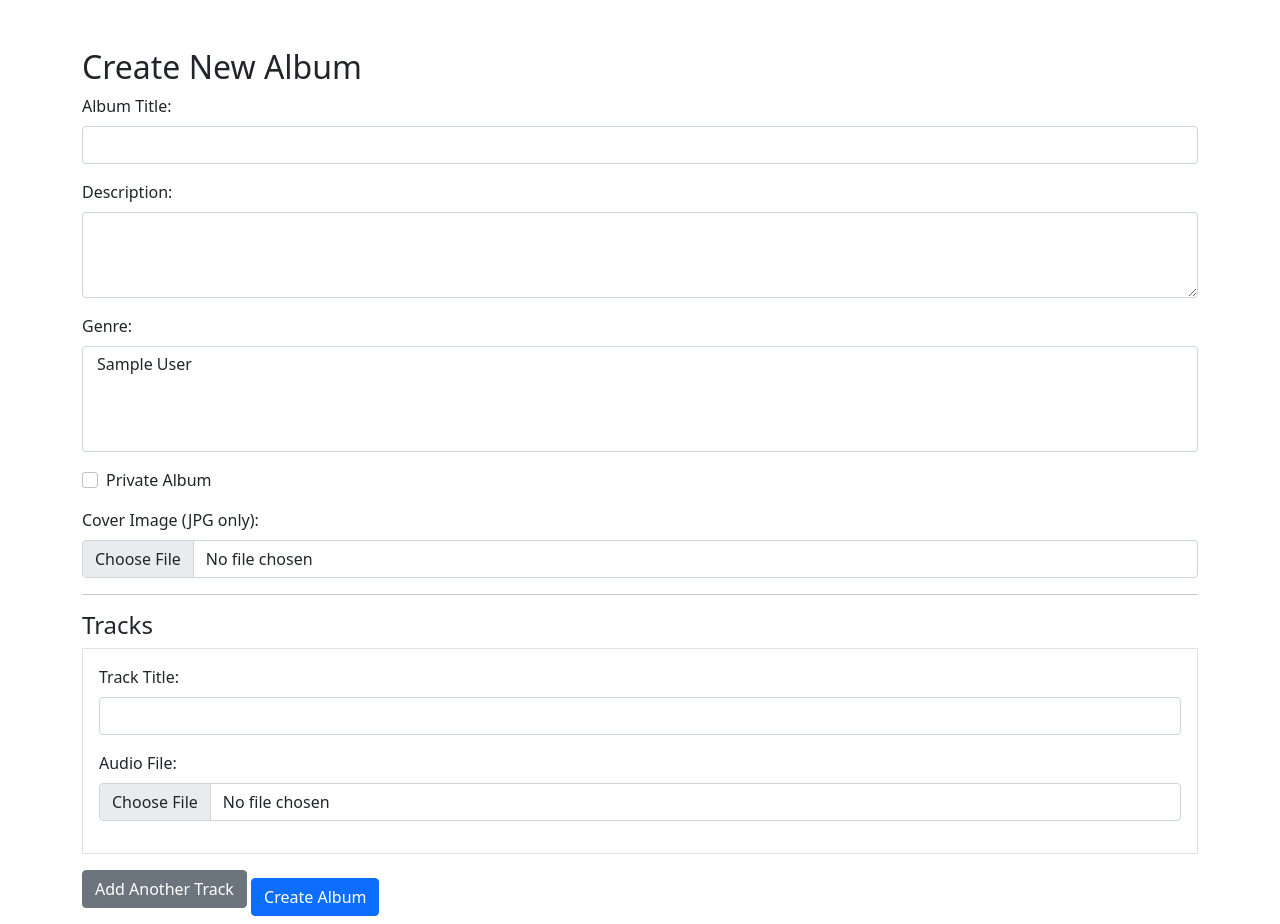
After one commit to bereber01/soundify1, a Django app: page /createalbum/ in a window 1280 px wide. The commit adds this page. Run offline with Django 5.2, Linux system fonts and the light colour scheme; tables that the repository leaves empty hold one stand-in row (values such as "Sample post").

Commit message:
добавил возможность создавать альбомы

```diff
--- a/myproject/accounts/models.py
+++ b/myproject/accounts/models.py
@@ -40,7 +40,7 @@ class Track(models.Model):
 class Album(models.Model):
     """ Модель альбомов для треков
     """
-    #user = models.ForeignKey(user, on_delete=models.CASCADE, related_name='albums')
+    # user = models.ForeignKey(CustomUser, on_delete=models.CASCADE, related_name='albums')
     name = models.CharField(max_length=50)
     genre = models.ManyToManyField(Genre, related_name='album_genres')
     track = models.ManyToManyField(Track, related_name='album_tracks', blank=True)
--- /dev/null
+++ b/myproject/accounts/templates/createalbum.html
@@ -0,0 +1,91 @@
+<!DOCTYPE html>
+<html lang="en">
+<head>
+    <meta charset="UTF-8">
+    <title>Create New Album</title>
+    <!-- Подключаем Bootstrap для стилей -->
+    <link href="https://cdn.jsdelivr.net/npm/bootstrap@5.1.3/dist/css/bootstrap.min.css" rel="stylesheet">
+</head>
+<body>
+    <div class="container mt-5">
+        <h2>Create New Album</h2>
+        <form id="albumForm" method="post" enctype="multipart/form-data">
+            {% csrf_token %}
+
+            <div class="mb-3">
+                <label for="name" class="form-label">Album Title:</label>
+                <input type="text" class="form-control" id="name" name="name" required>
+                <div class="invalid-feedback">Title is required.</div>
+            </div>
+
+            <div class="mb-3">
+                <label for="description" class="form-label">Description:</label>
+                <textarea class="form-control" id="description" name="description" rows="3" required></textarea>
+            </div>
+
+            <div class="mb-3">
+                <label for="genre" class="form-label">Genre:</label>
+                <select class="form-select" id="genre" name="genre" multiple required>
+                    {% for genre in genres %}
+                        <option value="{{ genre.id }}">{{ genre.name }}</option>
+                    {% endfor %}
+                </select>
+            </div>
+
+            <div class="mb-3 form-check">
+                <input type="checkbox" class="form-check-input" id="private" name="private">
+                <label class="form-check-label" for="private">Private Album</label>
+            </div>
+
+            <div class="mb-3">
+                <label for="cover" class="form-label">Cover Image (JPG only):</label>
+                <input type="file" class="form-control" id="cover" name="cover" accept=".jpg" required>
+            </div>
+
+            <hr>
+            <h4>Tracks</h4>
+            <div id="tracks-container">
+                <div class="track-form mb-3 p-3 border">
+                    <div class="mb-3">
+                        <label class="form-label">Track Title:</label>
+                        <input type="text" class="form-control" name="tracks_title[]" required>
+                    </div>
+                    <div class="mb-3">
+                        <label class="form-label">Audio File:</label>
+                        <input type="file" class="form-control" name="tracks_audio[]" accept="audio/*" required>
+                    </div>
+                </div>
+            </div>
+
+            <button type="button" class="btn btn-secondary mb-3" id="add-track">Add Another Track</button>
+
+            <button type="submit" class="btn btn-primary">Create Album</button>
+        </form>
+    </div>
+
+    <script>
+        document.getElementById('add-track').addEventListener('click', function() {
+            const container = document.getElementById('tracks-container');
+            const newTrack = document.createElement('div');
+            newTrack.className = 'track-form mb-3 p-3 border';
+            newTrack.innerHTML = `
+                <div class="mb-3">
+                    <label class="form-label">Track Title:</label>
+                    <input type="text" class="form-control" name="tracks_title[]" required>
+                </div>
+                <div class="mb-3">
+                    <label class="form-label">Audio File:</label>
+                    <input type="file" class="form-control" name="tracks_audio[]" accept="audio/*" required>
+                </div>
+                <button type="button" class="btn btn-danger btn-sm remove-track">Remove</button>
+            `;
+            container.appendChild(newTrack);
+
+
+            newTrack.querySelector('.remove-track').addEventListener('click', function() {
+                container.removeChild(newTrack);
+            });
+        });
+    </script>
+</body>
+</html>
--- a/myproject/accounts/urls.py
+++ b/myproject/accounts/urls.py
@@ -15,6 +15,7 @@ urlpatterns = [
     path('songs/&lt;int:pk&gt;/', TrackDetailView.as_view(), name='song-detail'),
     path('UpdateSong/&lt;int:pk&gt;', UpdateSong, name='UpdateSong'),
     path('AddSong', AddSong, name='AddSong'),
+    path('createalbum/', views.create_album, name='create_album')
 ]
 
 if settings.DEBUG:
--- a/myproject/accounts/views.py
+++ b/myproject/accounts/views.py
@@ -1,4 +1,5 @@
 from django.contrib.auth.decorators import login_required
+from django.http import JsonResponse
 from django.shortcuts import render, get_object_or_404
 from . import models
 from rest_framework import generics
@@ -61,6 +62,11 @@ def user_login(request):
     return render(request, 'login.html', {'form': form})
 
 def index(request):
+    if request.method == 'POST':
+        title = request.POST.get('title')
+        audio_file = request.FILES.get('audio_file')
+        track = Track.objects.create(title=title, audio_file=audio_file)
+        return JsonResponse({'status': 'success', 'track_id': track.id})
     genres = Genre.objects.all()
     albums = Album.objects.all()
     return render(request, 'index.html', {'genres': genres, 'albums': albums})
@@ -76,3 +82,36 @@ def UpdateSong(request, pk):
 def album_detail(request, album_id):
     album = get_object_or_404(Album.objects.prefetch_related('track'), id=album_id)
     return render(request, 'album_detail.html', {'album': album})
+
+
+def create_album(request):
+    if request.method == 'POST':
+
+        album = Album(
+            name=request.POST.get('name'),
+            description=request.POST.get('description'),
+            private=request.POST.get('private', False) == 'on',
+            cover=request.FILES.get('cover')
+        )
+        album.save()
+
+
+        genre_ids = request.POST.getlist('genre')
+        for genre_id in genre_ids:
+            genre = Genre.objects.get(id=genre_id)
+            album.genre.add(genre)
+
+
+        track_titles = request.POST.getlist('tracks_title[]')
+        track_files = request.FILES.getlist('tracks_audio[]')
+
+        for title, audio_file in zip(track_titles, track_files):
+            track = Track(title=title, audio_file=audio_file)
+            track.save()
+            album.track.add(track)
+
+        return redirect('album_detail', album_id=album.id)
+
+
+    genres = Genre.objects.all()
+    return render(request, 'createalbum.html', {'genres': genres})
```
Also changed, not shown: myproject/accounts/templates/AddSong.html (+15 -16 lines), myproject/accounts/forms.py (line endings or trailing spaces).
